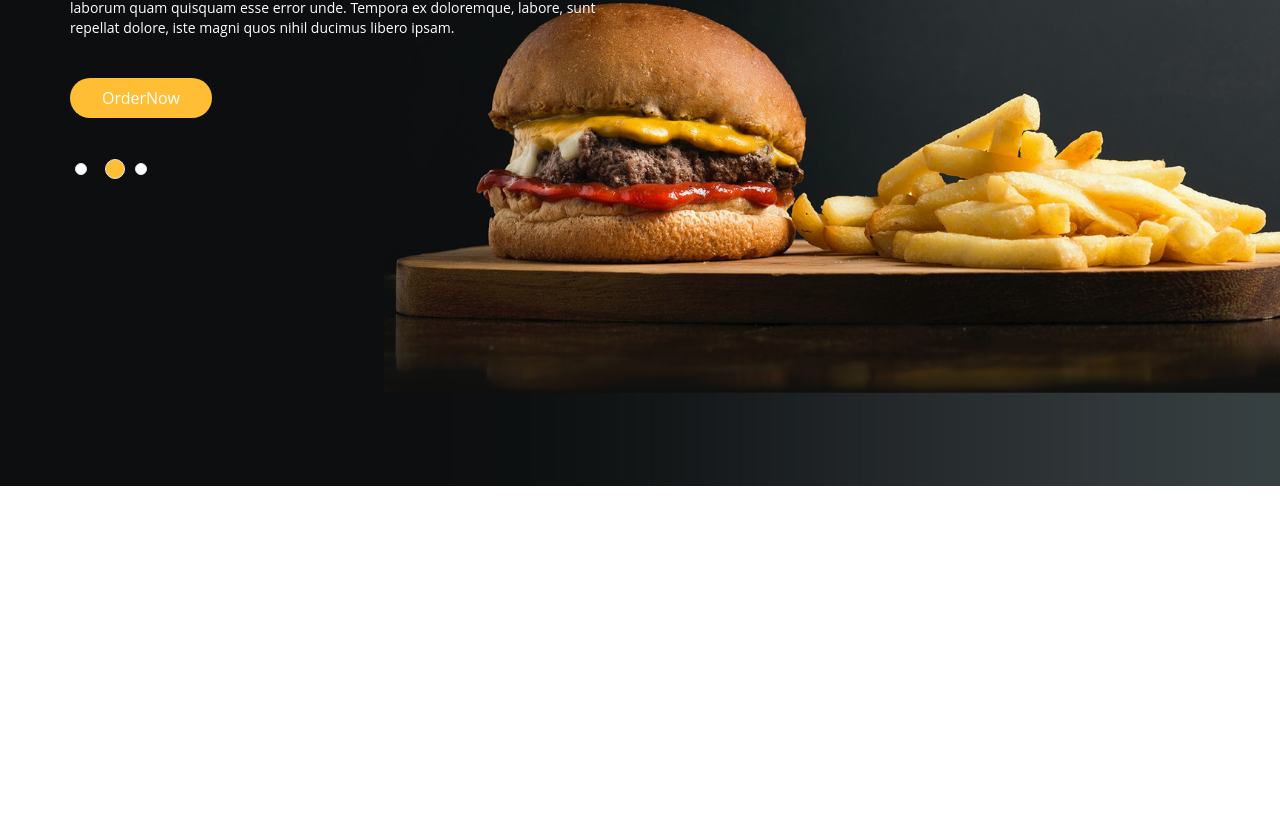
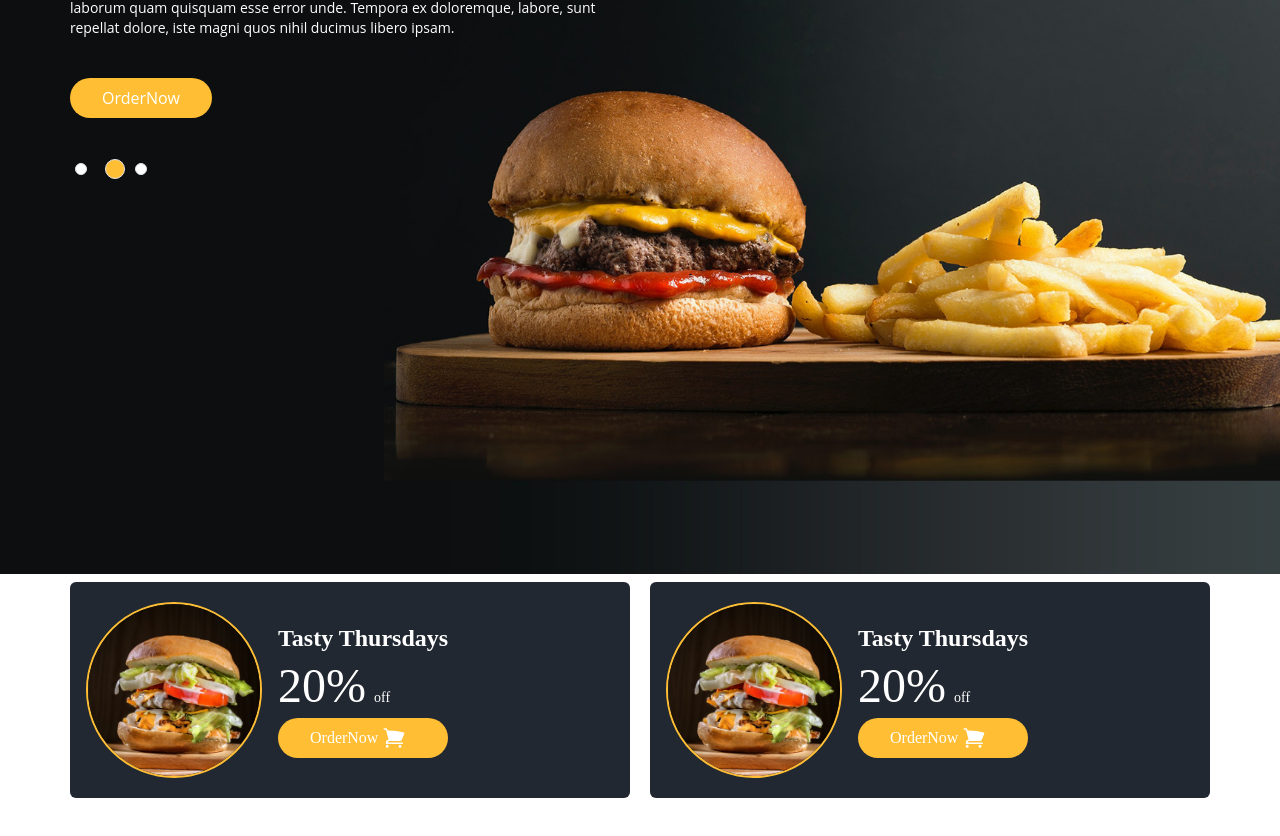
Before and after one commit to EnesSVN/mealMaster, a Next.js app: page /home in a window 1280 px wide. Shown: the part 226-1062 px from the top of the page. Before the commit the page ends 800 px from the top, so only its background shows below. Built offline with nearby package versions, Linux system fonts and the light colour scheme.

Commit message:
[CREATED] campaigns

```diff
--- /dev/null
+++ b/components/layout/Campaigns.tsx
@@ -0,0 +1,13 @@
+import React from "react";
+import CampaignsItem from "../ui/CampaignsItem";
+
+function Campaigns() {
+  return (
+    <div className="flex sm:justify-between justify-center gap-5 container mx-auto py-24 flex-wrap  ">
+      <CampaignsItem />
+      <CampaignsItem />
+    </div>
+  );
+}
+
+export default Campaigns;
--- /dev/null
+++ b/components/ui/CampaignsItem.tsx
@@ -0,0 +1,31 @@
+import Image from "next/image";
+import React from "react";
+import Title from "./Title";
+import OrderNow from "./OrderNow";
+
+function CampaignsItem() {
+  return (
+    <div className=" bg-secondary flex-1 rounded-md py-5 px-4 flex items-center gap-4  ">
+      <div className="relative h-44 w-44 after:content-['']  border-primary border-2 rounded-full overflow-hidden">
+        <Image
+          alt=""
+          src="/images/campaing.jpg"
+          layout="fill"
+          objectFit="cover"
+          className=" hover:scale-105 transition-all duration-500 ease-in-out"
+        />
+      </div>
+      <div className="text-white font-dancing my-2 flex flex-col gap-y-2">
+        <Title MyClassName="text-2xl " text="Tasty Thursdays" />
+        <div>
+          <span className=" text-5xl ">20%</span>
+          <span className=" text-sm inline-block ml-2">off</span>
+        </div>
+
+        <OrderNow icon={true} />
+      </div>
+    </div>
+  );
+}
+
+export default CampaignsItem;
--- a/components/ui/CarouselItem.tsx
+++ b/components/ui/CarouselItem.tsx
@@ -12,7 +12,7 @@ function CarouselItem() {
         doloremque, labore, sunt repellat dolore, iste magni quos nihil ducimus
         libero ipsam.
       </p>
-      <OrderNow />
+      <OrderNow icon={false} />
     </div>
   );
 }
--- a/components/ui/OrderNow.tsx
+++ b/components/ui/OrderNow.tsx
@@ -1,7 +1,17 @@
 import React from "react";
+import BasketLogo from "./BasketLogo";
 
-function OrderNow() {
-  return <button className=" btn-primary">OrderNow</button>;
+type Props = {
+  icon?: boolean;
+};
+
+function OrderNow({ icon }: Props) {
+  return (
+    <button className=" btn-primary flex gap-1 ">
+      OrderNow
+      {icon && <BasketLogo />}
+    </button>
+  );
 }
 
 export default OrderNow;
--- a/pages/home/index.tsx
+++ b/pages/home/index.tsx
@@ -1,9 +1,11 @@
+import Campaigns from "@/components/layout/Campaigns";
 import Carousel from "@/components/layout/Carousel";
 
 const Home = () => {
   return (
-    <div className=" relative ">
+    <div className="">
       <Carousel />
+      <Campaigns />
     </div>
   );
 };
```
Also changed, not shown: public/images/campaing.jpg (added).
